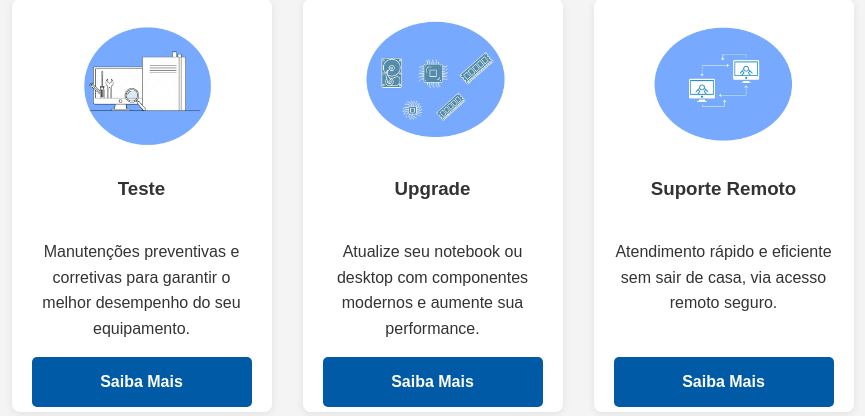
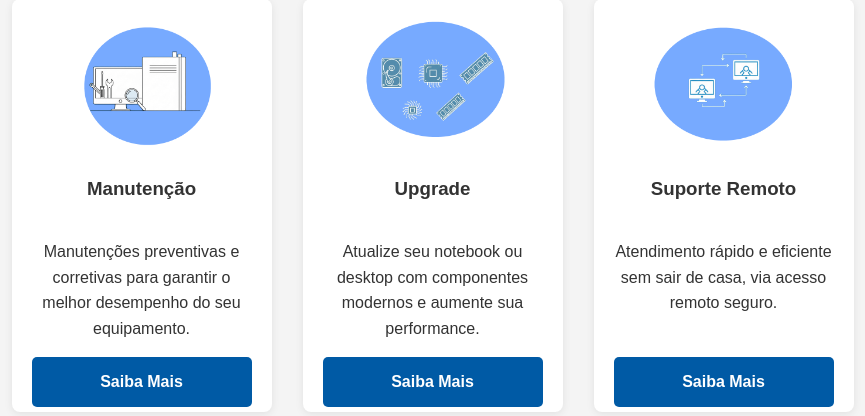
Before and after one commit to Gabrielpme/LM2, a Flask app: page / in a window 1280 px wide. Shown: the part 195-611 px from the top of the page, without its empty margins (207-1072 px from the left). Run offline with Flask 3, Linux system fonts and the light colour scheme.

Commit message:
home.html

```diff
--- a/templates/home.html
+++ b/templates/home.html
@@ -12,7 +12,7 @@
     <div class="service-blocks">
         <div class="service-card">
             <img src="{{ url_for('static', filename='images/manutencao.png') }}" alt="Manutenção">
-            <h3>Teste</h3>
+            <h3>Manutenção</h3>
             <p>Manutenções preventivas e corretivas para garantir o melhor desempenho do seu equipamento.</p>
             <a href="/manutencao" class="btn-saiba-mais">Saiba Mais</a> {# Link para página detalhada do serviço #}
         </div>
```
